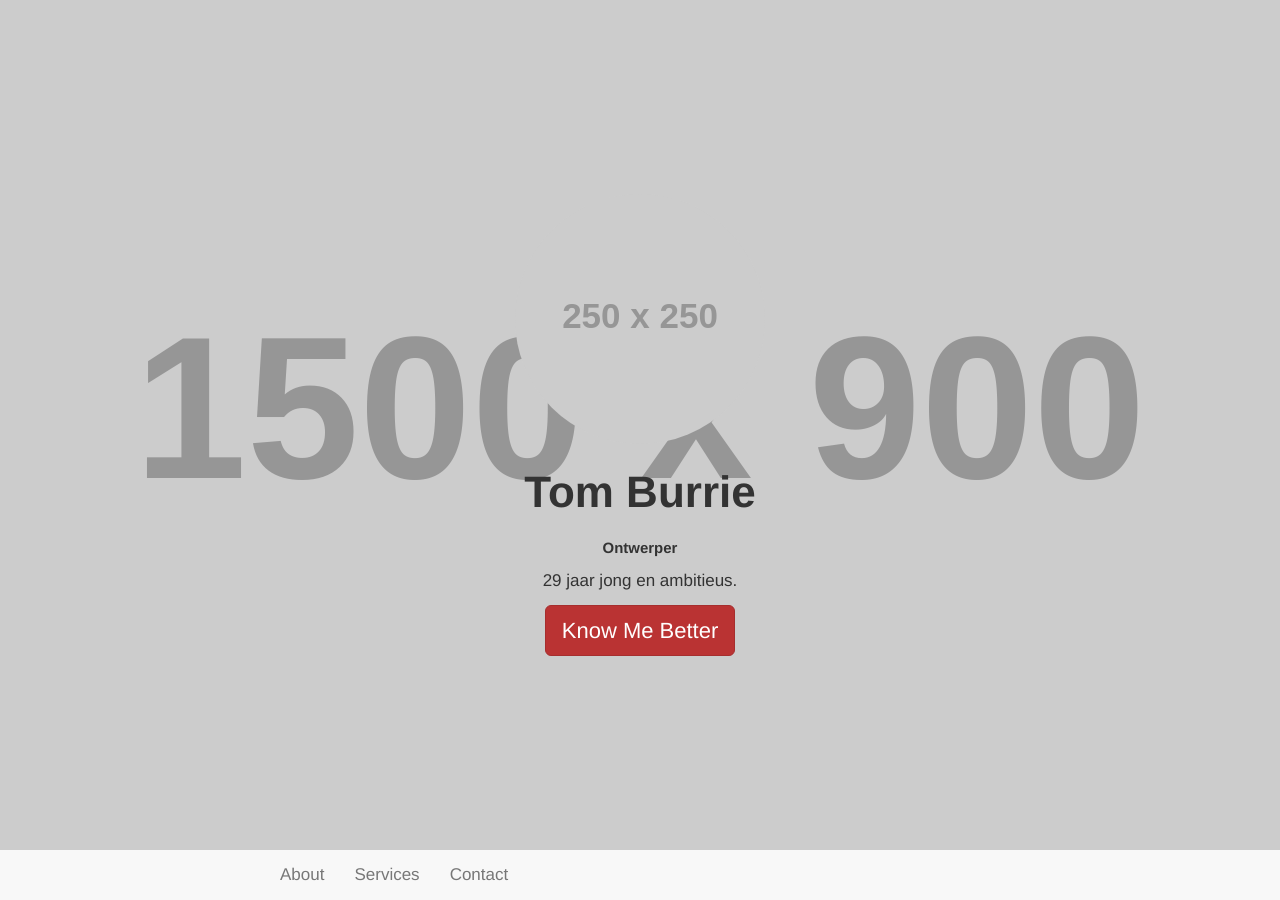
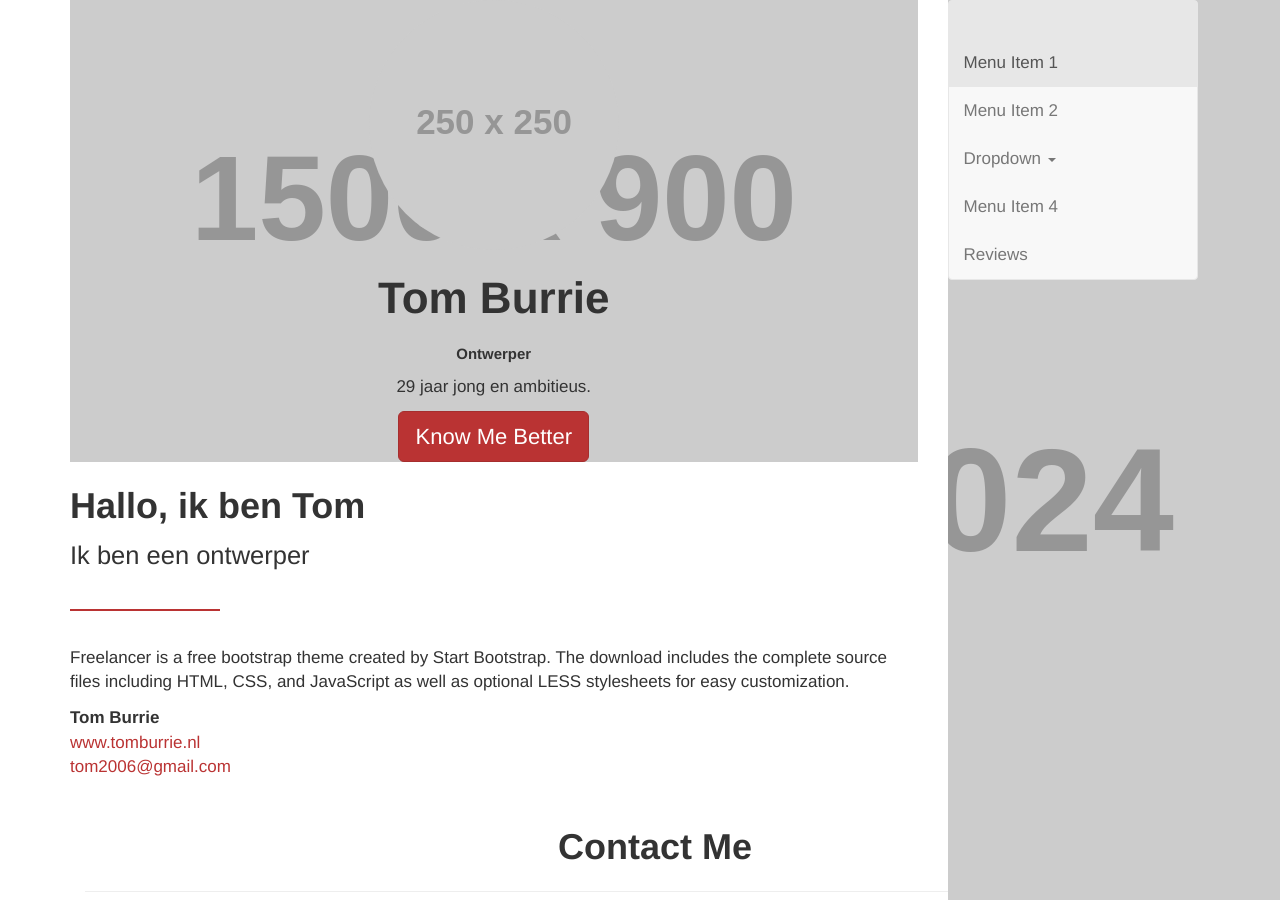
Before and after one commit to tomburrie/tomburrie.github.io, a Jekyll site: the page built from index.html, in a window 1280 px wide and 900 px high. Built offline with Jekyll 4.4.1, drawn with Linux system fonts in a browser that asks for light colours; nearby versions of some CDN libraries; the list of posts is cut into pages by our own code; some of the changed text lies outside the part shown.

Commit message:
rechts gelukt

```diff
--- a/_includes/about.html
+++ b/_includes/about.html
@@ -1,18 +1,17 @@
  <!-- About Section -->
     <section class="success" id="about">
-        <div class="container">
             <div class="row">
-                <div class="col-lg-8 col-lg-offset-2">
+                <div class="col-lg-12">
                     <h2>Hallo, ik ben Tom</h2>
                     <p class="lead">Ik ben een ontwerper</p>
 										<span class="divider"></span>
                 </div>
             </div>
             <div class="row">
-                <div class="col-lg-8 col-lg-offset-2">
+                <div class="col-lg-12">
                     <p>Freelancer is a free bootstrap theme created by Start Bootstrap. The download includes the complete source files including HTML, CSS, and JavaScript as well as optional LESS stylesheets for easy customization.</p>
                 </div>
-                <div class="col-lg-8 col-lg-offset-2">
+                <div class="col-lg-12">
 									<address>
 										<strong>Tom Burrie</strong><br>
 										<a href="">www.tomburrie.nl</a><br>
@@ -20,5 +19,4 @@
 									</address>
                 </div>
             </div>
-        </div>
     </section>
--- a/_includes/js.html
+++ b/_includes/js.html
@@ -1,12 +1,5 @@
- <!-- jQuery Version 1.11.0 -->
-    <script src="{{ "/js/jquery-1.11.0.js" }}"></script>
+<!-- jQuery Version 1.11.0 -->
+<script src="{{ "/js/jquery-1.11.0.js" }}"></script>
 
-    <!-- Bootstrap Core JavaScript -->
-    <script src="{{ "/js/bootstrap.min.js" }}"></script>
-<script>
-$('#nav').affix({
-      offset: {
-        top: $('header').height()
-      }
-});
-</script>
+<!-- Bootstrap Core JavaScript -->
+<script src="{{ "/js/bootstrap.min.js" }}"></script>
--- a/_includes/nav.html
+++ b/_includes/nav.html
@@ -1,34 +1,36 @@
-<!-- Navigation -->
-    <nav id="nav" class="navbar navbar-default navbar-static-top" role="navigation" >
-        <div class="container">
-            <!-- Brand and toggle get grouped for better mobile display -->
+	<div id="sidebar" class="sidebar-nav">
+    <div id="navbar-green" class="navbar navbar-default" role="navigation">
+
       <div class="navbar-header">
-                <button type="button" class="navbar-toggle" data-toggle="collapse" data-target="#bs-example-navbar-collapse-1">
+        <button type="button" class="navbar-toggle" data-toggle="collapse" data-target=".sidebar-navbar-collapse">
           <span class="sr-only">Toggle navigation</span>
           <span class="icon-bar"></span>
           <span class="icon-bar"></span>
           <span class="icon-bar"></span>
         </button>
+        <span class="visible-xs navbar-brand">Sidebar menu</span>
       </div>
-            <!-- Collect the nav links, forms, and other content for toggling -->
-            <div class="row">
-							<div class="col-md-8 col-md-offset-2">
-								<div class="collapse navbar-collapse" id="bs-example-navbar-collapse-1">
+
+      <div class="navbar-collapse collapse sidebar-navbar-collapse">
+      <div class="hidden-xs navbar-brand">Sidebar menu</div>
         <ul class="nav navbar-nav">
-                    <li>
-                        <a href="#">About</a>
+          <li class="active"><a href="#">Menu Item 1</a></li>
+          <li><a href="#">Menu Item 2</a></li>
+          <li class="dropdown"><a href="#" class="dropdown-toggle" data-toggle="dropdown">Dropdown <strong class="caret"></strong></a>
+            <ul class="dropdown-menu">
+              <li><a href="#">Action</a></li>
+              <li><a href="#">Another action</a></li>
+              <li><a href="#">Something else here</a></li>
+              <li class="divider"></li>
+              <li class="dropdown-header">Nav header</li>
+              <li><a href="#">Separated link</a></li>
+              <li><a href="#">One more separated link</a></li>
+            </ul>
           </li>
-                    <li>
-                        <a href="#">Services</a>
-                    </li>
-                    <li>
-                        <a href="#">Contact</a>
-                    </li>
+          <li><a href="#">Menu Item 4</a></li>
+          <li><a href="#">Reviews</a></li>
         </ul>
-            </div>
-							</div>
-						</div>
-            <!-- /.navbar-collapse -->
-        </div>
-        <!-- /.container -->
-    </nav>
+      </div><!--/.nav-collapse -->
+
+    </div><!--/.navbar -->
+  </div><!--/.sidebar-nav -->
--- a/_layouts/default.html
+++ b/_layouts/default.html
@@ -1,16 +1,28 @@
 <!DOCTYPE html>
 <html>
     {% include head.html %}
-    <body id="page-top" class="index">
+    <body>
+
+			<!-- Content -->
+				<div class="container">
+						<div class="row">
+
+							<div class="col-sm-9">
 								{% include header.html %}
-    {% include nav.html %}
-
 								{% include about.html %}
+								{% include contact.html %}
 								{% include services.html %}
 								{% include resume.html %}
 								{% include contact.html %}
 								{% include footer.html %}
 								{% include modals.html %}
 								{% include js.html %}
+							</div>
+							<div class="col-sm-3">
+								{% include nav.html %}
+							</div>
+						</div>
+				</div>
+
     </body>
 </html>
--- a/css/style.scss
+++ b/css/style.scss
@@ -16,23 +16,13 @@ $brand-primary: #ba3333;
  */
 
 body, html {
-    width: 100%;
-    height: 100%;
+	height: 100%;
 }
 
 .media{
 	margin-bottom: 20px;
 }
 
-
-/* bootstrap 3 helpers */
-
-#nav.affix {
-    position: fixed;
-    top: 0;
-    width: 100%;
-    z-index:10;
-}
 
 
 span.divider {
@@ -57,19 +47,6 @@ header.hero {
   -o-background-size: cover;
 }
 
-
- /* Small Devices, Tablets */
-@media only screen and (max-width : 768px) {
-  header.hero {
-    margin-top: 50px;
-  }
-	#nav.navbar{
-		position: fixed;
-    top: 0;
-    width: 100%;
-	}
-}
-
 header.hero .container{
 	vertical-align: middle;
 	position: relative;
@@ -89,14 +66,86 @@ header.hero .container{
 }
 
 
-//header.hero:before {
-//  position: absolute;
-//  content: '';
-//  z-index: 10;
-//  width: 100%;
-//  height: 100%;
-//  background: rgba(0, 0, 0, 0.5);
-//}
+/*
+ * Sidebar
+ */
+
+/* make sidebar nav vertical */
+@media (min-width: 768px) {
+
+.sidebar-nav {
+  list-style: none;
+  height: 100%;
+  margin: 0;
+  overflow-y: visible;
+  padding: 0;
+  position: fixed;
+  top: 0;
+  width: 250px;
+  z-index: 1;
+}
+.sidebar-nav:before{
+	content: "";
+  height:100%;
+  width:100%;
+  position:fixed;
+  background:url('http://placehold.it/1024') no-repeat top right fixed;
+}
+.sidebar-nav .navbar .navbar-collapse {
+  padding: 0;
+  max-height: none;
+}
+.sidebar-nav .navbar ul {
+  float: none;
+}
+.sidebar-nav .navbar ul:not {
+  display: block;
+}
+.sidebar-nav .navbar li {
+  float: none;
+  display: block;
+}
+.sidebar-nav .navbar li a {
+  padding-top: 12px;
+  padding-bottom: 12px;
+}
+.sidebar-nav .open .dropdown-menu {
+  position: static;
+  float: none;
+  width: auto;
+  margin: 0;
+  padding: 5px 0;
+  background-color: transparent;
+  border: 0;
+  -webkit-box-shadow: none;
+  box-shadow: none;
+}
+.sidebar-nav .open .dropdown-menu > li > a {
+  padding: 5px 15px 5px 25px;
+}
+.sidebar-nav .navbar-brand {
+  width: 100%;
+}
+}
+
+.sidebar-nav .open .dropdown-menu .dropdown-header  {
+  padding: 5px 15px 5px 25px;
+  color: #222222;
+  font-size: 14px;
+  font-weight: bold;
+}
+.sidebar-nav .divider {
+  background-color: #317256;
+}
+
+@media (min-width: 768px) {
+#page-wrapper {
+  position: inherit;
+  margin: 0 0 0 250px;
+  padding: 30px;
+  min-height: 1300px;
+}
+}
 
 
 @import "bootstrap";
```
Also changed, not shown: 3 other files. Lines whose indentation alone changed are shown as unchanged.
